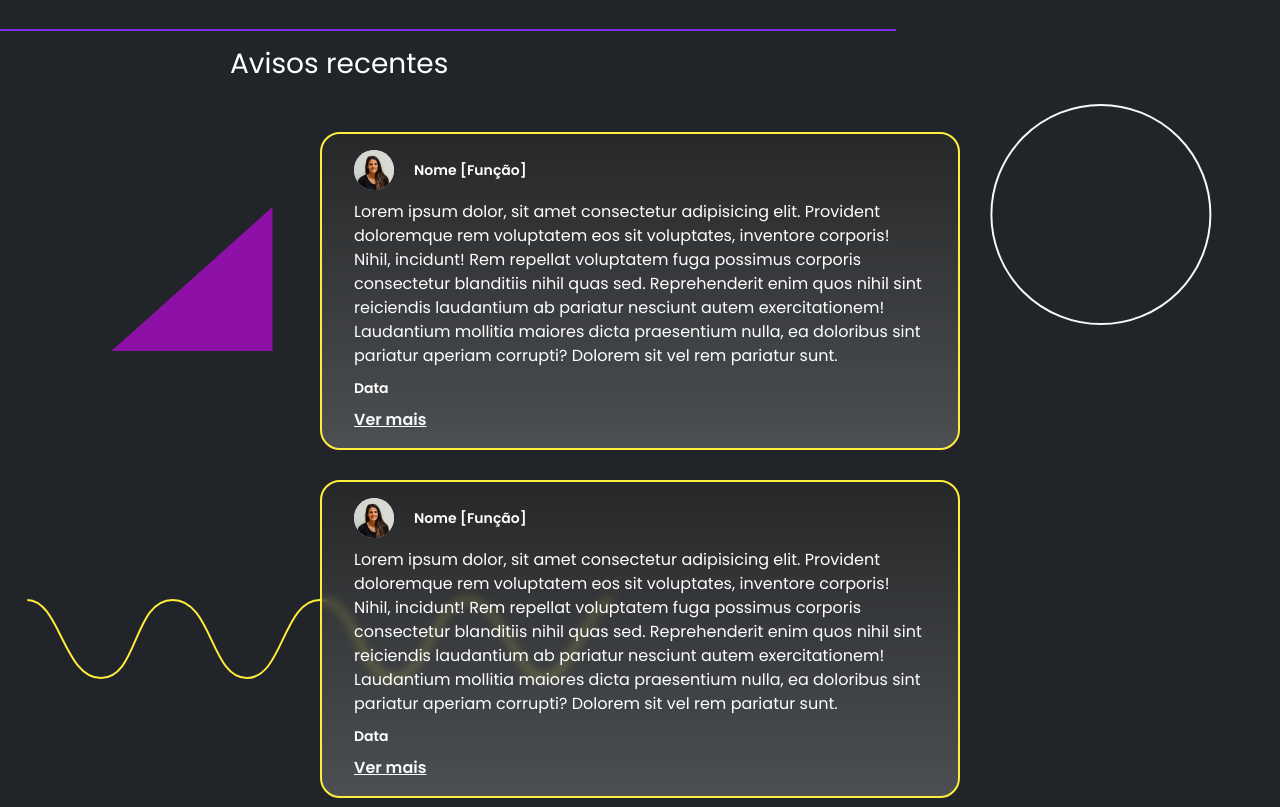
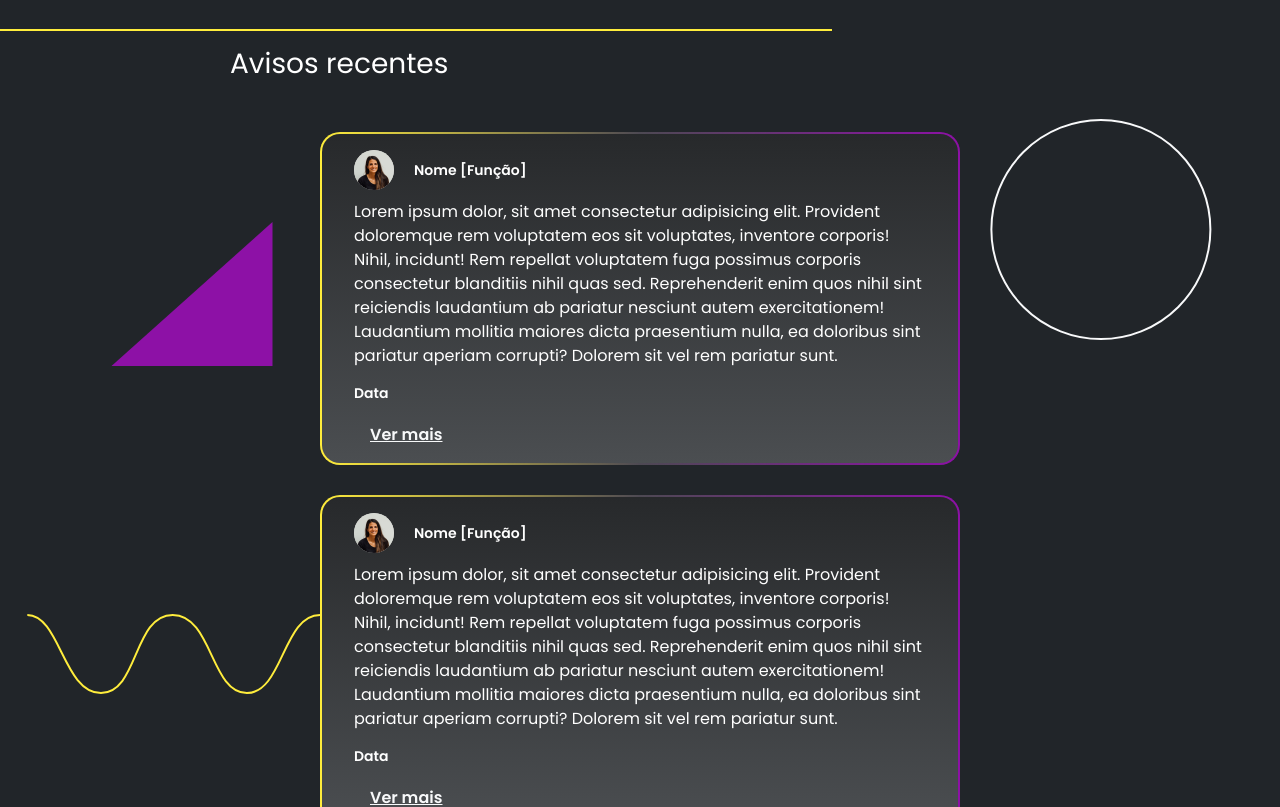
Before and after one commit to victornathanael/future-knowledge, a React (Vite) app: page / in a window 1280 px wide. Shown: the part 740-1547 px from the top of the page. Built offline with nearby package versions, Linux system fonts and the light colour scheme; no server answers.

Commit message:
refactor: rename classNames

```diff
--- a/src/pages/Home/Home.css
+++ b/src/pages/Home/Home.css
@@ -52,7 +52,7 @@ main {
     cursor: pointer;
 }
 
-#video-player #button-player {
+#video-player #player-button {
     width: 20%;
     height: 20%;
     filter: drop-shadow(0px 4px 8px rgba(0, 0, 0, 0.4));
@@ -63,11 +63,11 @@ main {
     cursor: pointer;
 }
 
-#line {
+#line-home {
     width: 100%;
 }
 
-hr {
+#line-home hr {
     width: 65%;
     height: 2px;
     background-color: #ffed3c;
@@ -102,19 +102,17 @@ hr {
     margin: 5px 0 20px -90px;
 }
 
-#notice1,
-#notice2 {
+.notice-card {
     display: flex;
     padding: 16px 32px;
     flex-direction: column;
     align-items: flex-start;
     gap: 10px;
-
+    backdrop-filter: blur(5px);
+    background: linear-gradient(#27292b, #4b4e51) padding-box,
+        linear-gradient(to right, #ffed3c, #ffdbff33, #8d11a6) border-box;
     border-radius: 20px;
-    border: 2px solid #ffed3c;
-    background: linear-gradient(180deg, rgba(0, 0, 0, 0.5) 0%, rgba(0, 0, 0, 0) 100%),
-        rgba(248, 249, 250, 0.2);
-    backdrop-filter: blur(5px);
+    border: 2px solid transparent;
 }
 
 #profile {
@@ -151,6 +149,7 @@ hr {
     font-weight: 600;
     line-height: 20px;
     letter-spacing: 0.014px;
+    margin: 5px 0 10px 0;
 }
 
 #see-more {
@@ -163,6 +162,7 @@ hr {
     letter-spacing: 0.024px;
     text-decoration-line: underline;
     cursor: pointer;
+    margin-left: 16px;
 }
 
 #notice-board {
--- a/src/pages/Home/Home.jsx
+++ b/src/pages/Home/Home.jsx
@@ -20,17 +20,17 @@ export default function Home() {
                         <h2>Continue assistindo:</h2>
                         <div id='video-player'>
                             <img id='video' src={videoImage} alt='video player' />
-                            <img id='button-player' src={playerButton} alt='player button' />
+                            <img id='player-button' src={playerButton} alt='player button' />
                         </div>
                     </div>
                 </div>
-                <div id='line'>
+                <div id='line-home'>
                     <hr />
                 </div>
                 <div id='recent-notices'>
                     <div id='notices'>
                         <h3>Avisos recentes</h3>
-                        <div id='notice1'>
+                        <div className='notice-card'>
                             <div id='profile'>
                                 <img src={noticeGirlImage} alt='picture of a girl' />
                                 <p id='name'>Nome [Função]</p>
@@ -48,7 +48,7 @@ export default function Home() {
                             <p id='date'>Data</p>
                             <p id='see-more'>Ver mais</p>
                         </div>
-                        <div id='notice2'>
+                        <div className='notice-card'>
                             <div id='profile'>
                                 <img src={noticeGirlImage} alt='picture of a girl' />
                                 <p id='name'>Nome [Função]</p>
```
